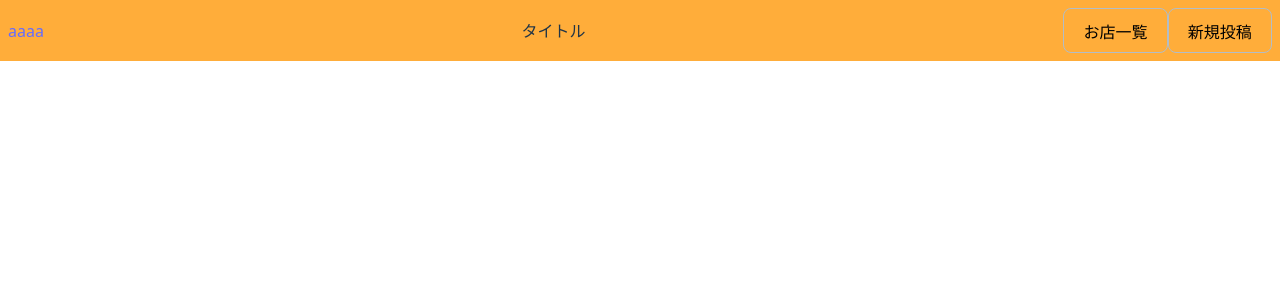
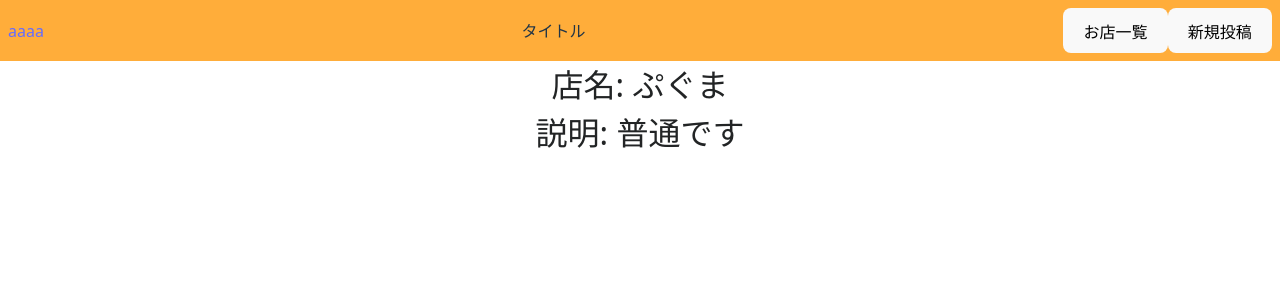
Before and after one commit to traP-jp/h25s_04, a Vue app in the folder client/: page /eataly/1 in a window 1280 px wide. Shown: the top 300 px of the page. Built offline with nearby package versions, Linux system fonts and the light colour scheme.

Commit message:
どこのお店の情報がほしいのかがわからない

```diff
--- a/client/src/components/PrimaryButton.vue
+++ b/client/src/components/PrimaryButton.vue
@@ -10,7 +10,7 @@ const { text } = defineProps<Props>()
   <button class="pbutton">{{ text }}</button>
 </template>
 
-<style lang="scss" modele>
+<style lang="scss" module>
 .pbutton {
   font-weight: 1000;
   border: 1px solid $color-secondary;
--- /dev/null
+++ b/client/src/components/RestaurantInfo.vue
@@ -0,0 +1,41 @@
+<script setup lang="ts">
+import { ref } from 'vue'
+
+interface Restaurant {
+  name: string
+  description: string
+  id: number
+}
+
+const shopDetail = ref<Restaurant>({
+  name: 'ぷぐま',
+  description: '普通です',
+  id: 0,
+})
+</script>
+
+<template>
+  <div :class="$style.shopInfo">
+    <div :class="$style.review">
+      <div>店名: {{ shopDetail.name }}</div>
+      <div>説明: {{ shopDetail.description }}</div>
+      <div></div>
+    </div>
+  </div>
+</template>
+
+<style lang="scss" module>
+.shopInfo {
+  display: flex;
+  flex-direction: column;
+  background-color: $color-background;
+}
+.review {
+  display: flex;
+  flex-direction: column;
+}
+.review div {
+  font-size: 32px;
+  color: $color-text
+}
+</style>
--- a/client/src/components/SecondaryButton.vue
+++ b/client/src/components/SecondaryButton.vue
@@ -10,7 +10,7 @@ const { text } = defineProps<Props>()
   <button class="sbutton">{{ text }}</button>
 </template>
 
-<style lang="scss" modele>
+<style lang="scss" module>
 .sbutton {
   font-weight: 1000;
   border: 1px solid $color-secondary;
--- /dev/null
+++ b/client/src/pages/RestaurantOverview.vue
@@ -0,0 +1,11 @@
+<script lang="ts" setup>
+import RestaurantInfo from '../components/RestaurantInfo.vue';
+</script>
+
+<template>
+    <main>
+        <RestaurantInfo></RestaurantInfo>
+    </main>
+</template>
+
+<style lang="scss" module></style>
--- a/client/src/router/index.ts
+++ b/client/src/router/index.ts
@@ -3,6 +3,7 @@ import { createRouter, createWebHistory } from 'vue-router'
 const IndexPage = () => import('../pages/TopPage.vue')
 const EateryPage = () => import('../pages/EateryList.vue')
 const NotFound = () => import('../pages/NotFound.vue')
+const RestaurantPage = () => import('../pages/RestaurantOverview.vue')
 
 const routes = [
   {
@@ -20,6 +21,11 @@ const routes = [
     name: 'NotFound',
     component: NotFound,
   },
+  {
+    path: '/eataly/:eateryid',
+    name: 'RestaurantOverview',
+    component: RestaurantPage,
+  }
 ]
 
 export default createRouter({
```
Also changed, not shown: client/src/components/ReviewList.vue (added).
